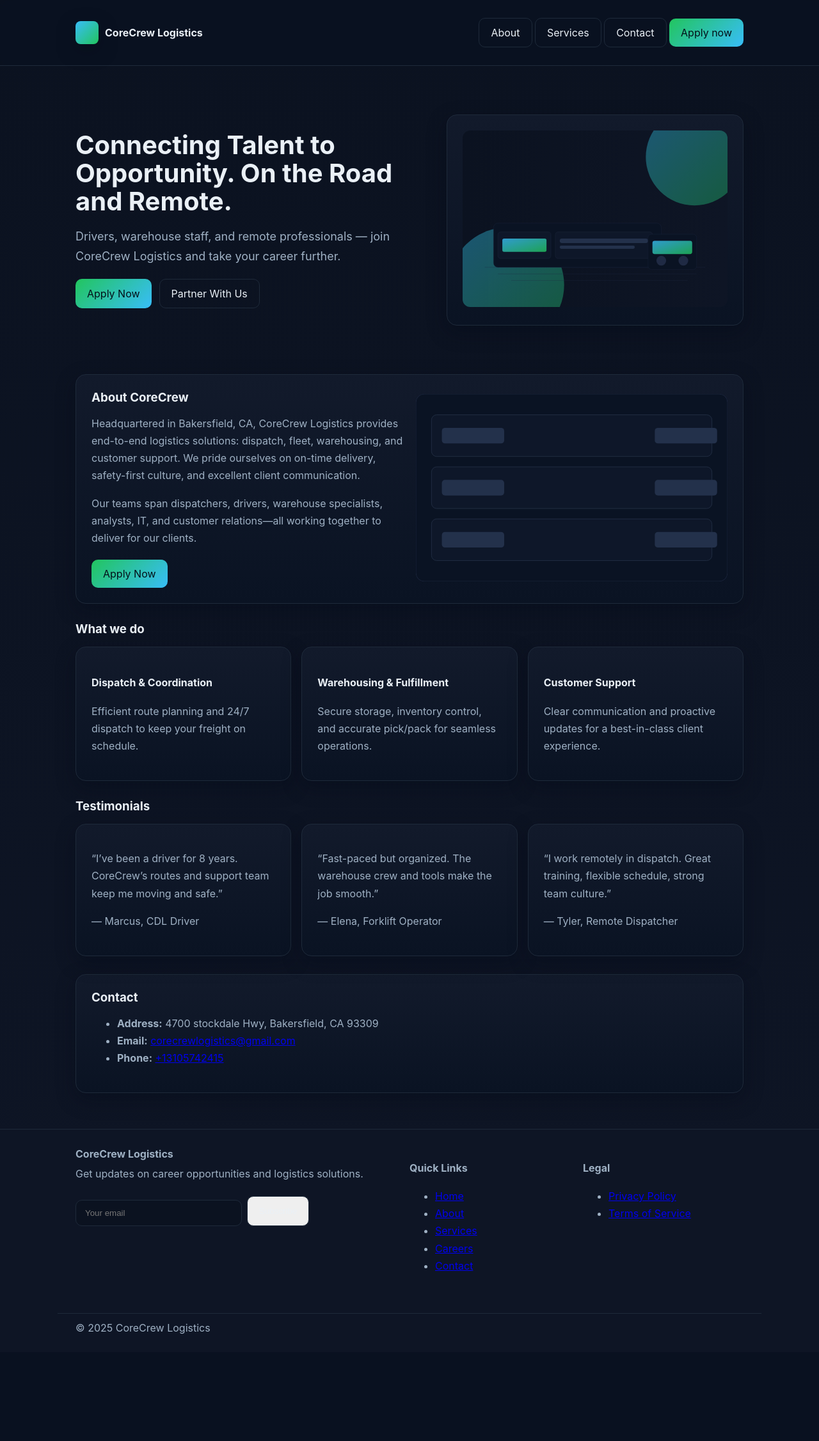
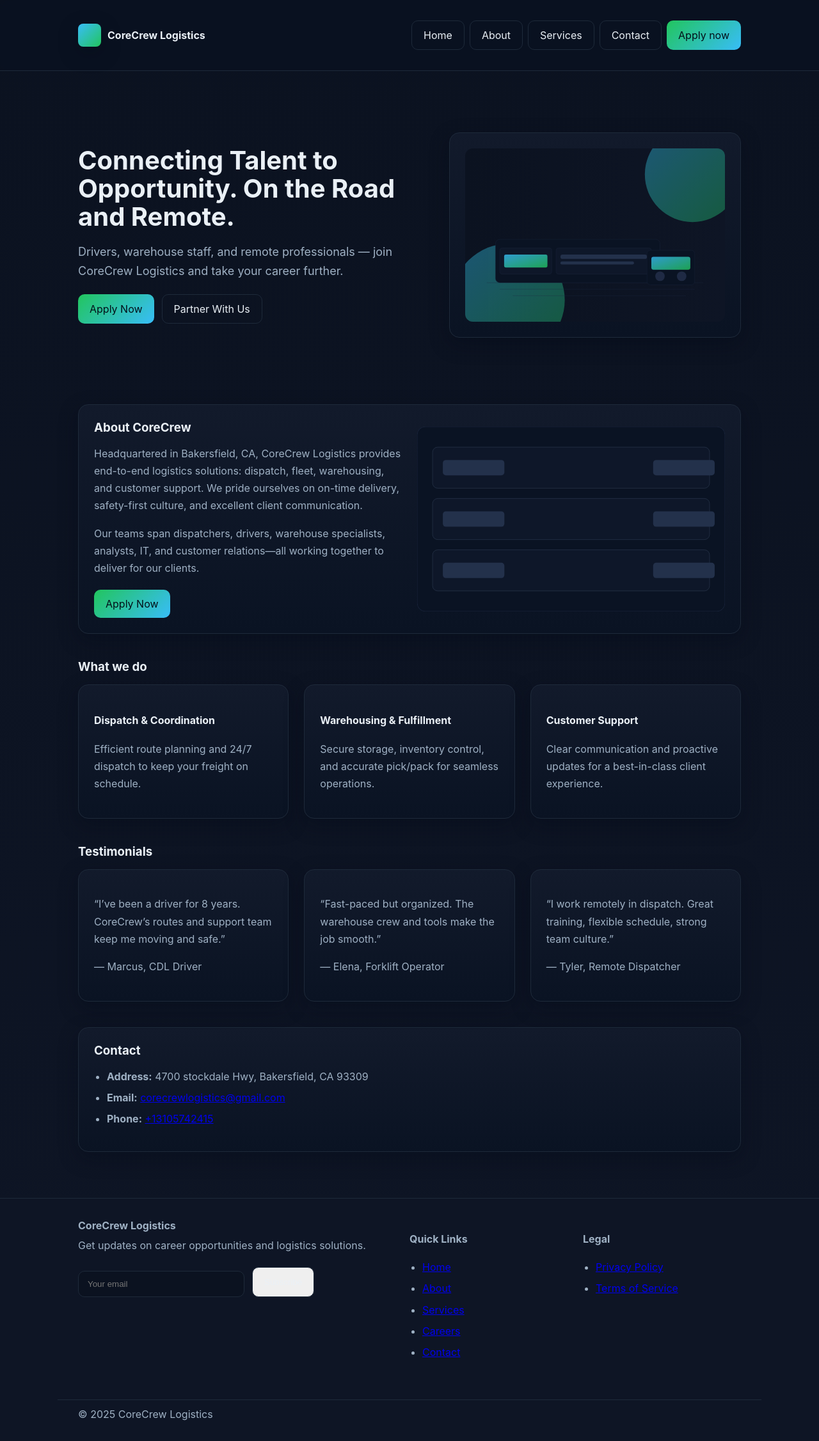
Before and after one commit to LOBEG/CORECREW, a Node server app: page / in a window 1280 px wide. Shown: the whole page at 64% size. Before the commit the page ends 2086 px from the top, so only its background shows below. Run offline with Node 20, Linux system fonts and the light colour scheme.

Commit message:
Refactor views with partials, update styles, and improve layout consistency
Co-authored-by: bgood0745 <bgood0745@gmail.com>

```diff
--- a/src/public/styles.css
+++ b/src/public/styles.css
@@ -1,15 +1,16 @@
 :root{--bg:#0b1220;--surface:#0e1525;--elev:#121a2b;--muted:#9fb1c4;--text:#eaf0f6;--primary:#22c55e;--primary-600:#16a34a;--accent:#38bdf8;--border:#1e2a3a;--card-shadow:0 10px 30px rgba(2,8,23,.35)}
 *{box-sizing:border-box}
 html,body{margin:0;padding:0;background:linear-gradient(180deg,#0b1220,#0e1525);color:var(--text);font-family:Inter,system-ui,Segoe UI,Roboto,Helvetica,Arial,sans-serif}
-.container{max-width:1100px;margin:0 auto;padding:28px}
+.container{max-width:1100px;margin:0 auto;padding:32px}
 .site-header{position:sticky;top:0;background:rgba(11,18,32,.8);backdrop-filter:saturate(140%) blur(10px);border-bottom:1px solid var(--border);z-index:10}
 .site-footer{background:var(--surface);border-top:1px solid var(--border);color:var(--muted)}
 h1,h2,h3{margin:0 0 16px}
 p,ul{color:var(--muted);line-height:1.7}
-.hero{padding:48px 0;display:grid;grid-template-columns:1.2fr 1fr;gap:24px;align-items:center}
+.hero{padding:64px 0;display:grid;grid-template-columns:1.2fr 1fr;gap:32px;align-items:center}
 .hero .copy h2{font-size:40px;line-height:1.1;margin-bottom:12px}
 .hero .copy p{font-size:18px}
 .hero .panel{background:linear-gradient(180deg,var(--elev),#0a1323);border:1px solid var(--border);border-radius:16px;padding:24px;box-shadow:var(--card-shadow)}
+.hero img, .hero video, #about img{width:100%;height:auto;border-radius:12px;display:block}
 .btn{display:inline-flex;align-items:center;gap:8px;padding:12px 18px;border:1px solid var(--border);border-radius:10px;color:var(--text);text-decoration:none;transition:all .2s ease}
 .btn:hover{transform:translateY(-1px)}
 .btn.primary{background:linear-gradient(135deg,var(--primary),var(--accent));color:#031019;border:none}
@@ -18,15 +19,24 @@ p,ul{color:var(--muted);line-height:1.7}
 label{display:block;margin-bottom:12px;color:var(--text);font-weight:500}
 input,select,textarea{width:100%;padding:12px 14px;border-radius:10px;border:1px solid var(--border);background:#0b1220;color:var(--text);margin-top:6px;outline:none}
 input:focus,select:focus,textarea:focus{border-color:#2c7be5;box-shadow:0 0 0 3px rgba(56,189,248,.15)}
-.grid-2{display:grid;grid-template-columns:1fr 1fr;gap:16px}
-.grid-3{display:grid;grid-template-columns:1fr 1fr 1fr;gap:16px}
+.grid-2{display:grid;grid-template-columns:1fr 1fr;gap:24px}
+.grid-3{display:grid;grid-template-columns:1fr 1fr 1fr;gap:24px}
 .actions{margin-top:20px;display:flex;gap:12px}
 nav a{color:var(--muted)}
 header .container{display:flex;justify-content:space-between;align-items:center}
 .brand{display:flex;align-items:center;gap:10px}
 .logo{width:36px;height:36px;border-radius:8px;background:linear-gradient(135deg,var(--accent),var(--primary));box-shadow:var(--card-shadow)}
-.section{margin:28px 0}
+.section{margin:40px 0}
 table{width:100%;border-collapse:separate;border-spacing:0 10px}
 th,td{text-align:left;padding:10px 12px}
 tr{background:var(--elev);border:1px solid var(--border)}
-@media (max-width:900px){.hero{grid-template-columns:1fr}.grid-2,.grid-3{grid-template-columns:1fr}}
+@media (max-width:900px){.hero{grid-template-columns:1fr}.grid-2,.grid-3{grid-template-columns:1fr}.container{padding:20px}}
+/* Layout helpers */
+.align-center{align-items:center}
+.site-header nav{display:flex;gap:8px;flex-wrap:wrap}
+ul{padding-left:20px;margin:0 0 12px}
+li{margin:6px 0}
+/* Footer grid */
+.footer-grid{display:grid;grid-template-columns:2fr 1fr 1fr;gap:24px}
+.footer-bottom{border-top:1px solid var(--border);margin-top:16px;padding-top:12px}
+.newsletter-input{max-width:260px}
--- a/src/views/blog.ejs
+++ b/src/views/blog.ejs
@@ -7,9 +7,7 @@
     <link rel="stylesheet" href="/public/styles.css" />
   </head>
   <body>
-    <header class="site-header">
-      <div class="container"><div class="brand"><div class="logo"></div><strong>CoreCrew Logistics</strong></div><nav><a class="btn ghost" href="/">Home</a><a class="btn primary" href="/apply">Apply</a></nav></div>
-    </header>
+    <%- include('partials/header') %>
     <main class="container">
       <div class="card">
         <h2>Resources & Insights</h2>
--- a/src/views/index.ejs
+++ b/src/views/index.ejs
@@ -26,20 +26,7 @@
     </script>
   </head>
   <body>
-    <header class="site-header">
-      <div class="container">
-        <div class="brand">
-          <div class="logo"></div>
-          <strong>CoreCrew Logistics</strong>
-        </div>
-        <nav>
-          <a href="/about" class="btn ghost">About</a>
-          <a href="/services" class="btn ghost">Services</a>
-          <a href="/contact" class="btn ghost">Contact</a>
-          <a href="/apply" class="btn primary">Apply now</a>
-        </nav>
-      </div>
-    </header>
+    <%- include('partials/header') %>
     <main class="container">
       <section class="hero">
         <div class="copy">
@@ -54,13 +41,13 @@
           <% if (process.env.HERO_VIDEO_URL) { %>
             <video src="<%= process.env.HERO_VIDEO_URL %>" autoplay muted loop playsinline style="width:100%;height:auto;border-radius:12px"></video>
           <% } else { %>
-            <img src="/public/img/logistics-hero.svg" alt="Logistics hero" style="width:100%;height:auto;border-radius:12px" onerror="this.style.display='none'" />
+            <img src="/public/img/logistics-hero.svg" alt="Logistics hero" onerror="this.style.display='none'" />
           <% } %>
         </div>
       </section>
 
       <section id="about" class="section card">
-        <div style="display:grid;grid-template-columns:1fr 1fr;gap:20px;align-items:center">
+        <div class="grid-2 align-center">
           <div>
             <h3>About CoreCrew</h3>
             <p>Headquartered in Bakersfield, CA, CoreCrew Logistics provides end-to-end logistics solutions: dispatch, fleet, warehousing, and customer support. We pride ourselves on on-time delivery, safety-first culture, and excellent client communication.</p>
@@ -68,7 +55,7 @@
             <div class="actions"><a class="btn primary" href="/apply">Apply Now</a></div>
           </div>
           <div>
-            <img src="/public/img/warehouse.svg" alt="Warehouse" style="width:100%;height:auto;border-radius:12px" />
+            <img src="/public/img/warehouse.svg" alt="Warehouse" />
           </div>
         </div>
       </section>
--- a/src/views/partials/footer.ejs
+++ b/src/views/partials/footer.ejs
@@ -1,10 +1,10 @@
 <footer class="site-footer">
-  <div class="container" style="display:grid;grid-template-columns:2fr 1fr 1fr;gap:20px">
+  <div class="container footer-grid">
     <div>
       <strong>CoreCrew Logistics</strong>
       <p style="margin:8px 0;color:var(--muted)">Get updates on career opportunities and logistics solutions.</p>
-      <form action="/newsletter" method="post" class="actions" style="gap:8px">
-        <input type="email" name="email" placeholder="Your email" required style="max-width:260px" />
+      <form action="/newsletter" method="post" class="actions">
+        <input class="newsletter-input" type="email" name="email" placeholder="Your email" required />
         <button class="btn" type="submit">Subscribe</button>
       </form>
     </div>
@@ -26,5 +26,5 @@
       </ul>
     </div>
   </div>
-  <div class="container" style="border-top:1px solid var(--border);margin-top:16px;padding-top:12px">© <%= new Date().getFullYear() %> CoreCrew Logistics</div>
+  <div class="container footer-bottom">© <%= new Date().getFullYear() %> CoreCrew Logistics</div>
 </footer>
--- /dev/null
+++ b/src/views/partials/header.ejs
@@ -0,0 +1,15 @@
+<header class="site-header">
+  <div class="container">
+    <div class="brand">
+      <div class="logo"></div>
+      <strong>CoreCrew Logistics</strong>
+    </div>
+    <nav>
+      <a href="/" class="btn ghost">Home</a>
+      <a href="/about" class="btn ghost">About</a>
+      <a href="/services" class="btn ghost">Services</a>
+      <a href="/contact" class="btn ghost">Contact</a>
+      <a href="/apply" class="btn primary">Apply now</a>
+    </nav>
+  </div>
+</header>
--- a/src/views/privacy.ejs
+++ b/src/views/privacy.ejs
@@ -7,7 +7,7 @@
     <link rel="stylesheet" href="/public/styles.css" />
   </head>
   <body>
-    <header class="site-header"><div class="container"><div class="brand"><div class="logo"></div><strong>CoreCrew Logistics</strong></div><nav><a class="btn ghost" href="/">Home</a></nav></div></header>
+    <%- include('partials/header') %>
     <main class="container">
       <div class="card">
         <h2>Privacy Policy</h2>
--- a/src/views/terms.ejs
+++ b/src/views/terms.ejs
@@ -7,7 +7,7 @@
     <link rel="stylesheet" href="/public/styles.css" />
   </head>
   <body>
-    <header class="site-header"><div class="container"><div class="brand"><div class="logo"></div><strong>CoreCrew Logistics</strong></div><nav><a class="btn ghost" href="/">Home</a></nav></div></header>
+    <%- include('partials/header') %>
     <main class="container">
       <div class="card">
         <h2>Terms of Service</h2>
```
Also changed, not shown: src/views/about.ejs (+1 -6 lines), src/views/apply.ejs (+2 -17 lines), src/views/contact.ejs (+1 -6 lines), src/views/error.ejs (+2 -8 lines), src/views/jobs.ejs (+1 -6 lines), src/views/services.ejs (+1 -6 lines), src/views/submit.ejs (+2 -11 lines), src/views/success.ejs (+2 -11 lines), src/views/verify.ejs (+2 -8 lines).
